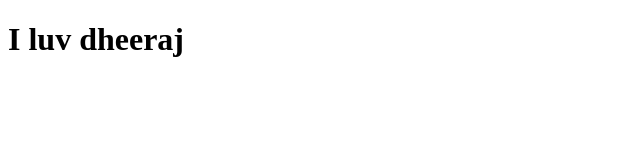
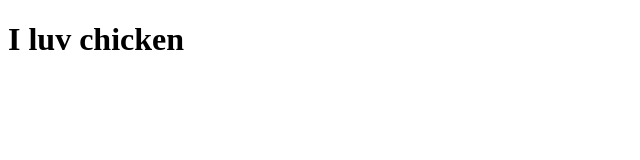
Before and after one commit to OMEN-D/0xmen-website, a plain HTML site: page index.html in a window 1280 px wide. Shown: the full height of the page, 0-640 px from the left. Drawn offline with Linux system fonts and the light colour scheme.

Commit message:
Update index.html

```diff
--- a/index.html
+++ b/index.html
@@ -3,7 +3,7 @@
     <title>chicken</title>
 </head>
 <body>
-    <h1>I luv dheeraj </h1>
+    <h1>I luv chicken </h1>
 </body>
 
 </html>
```
